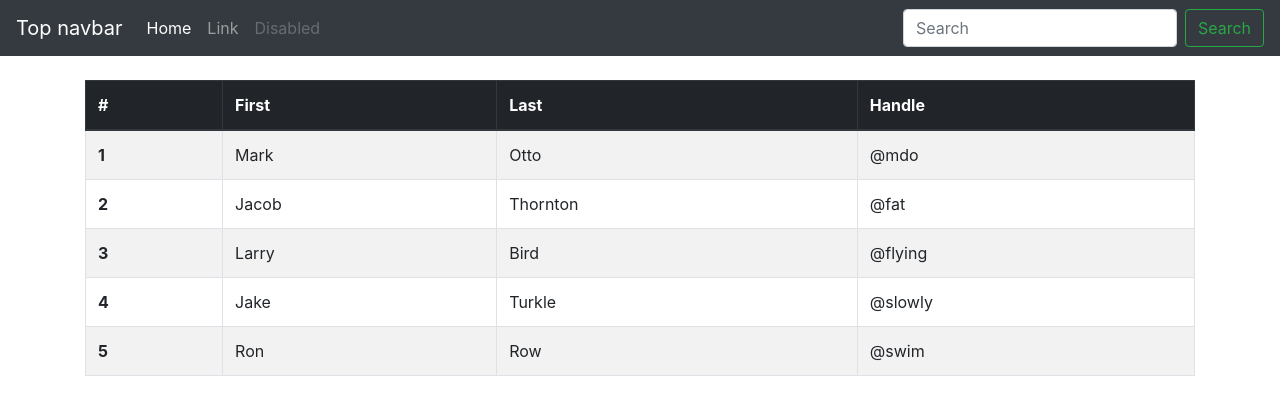
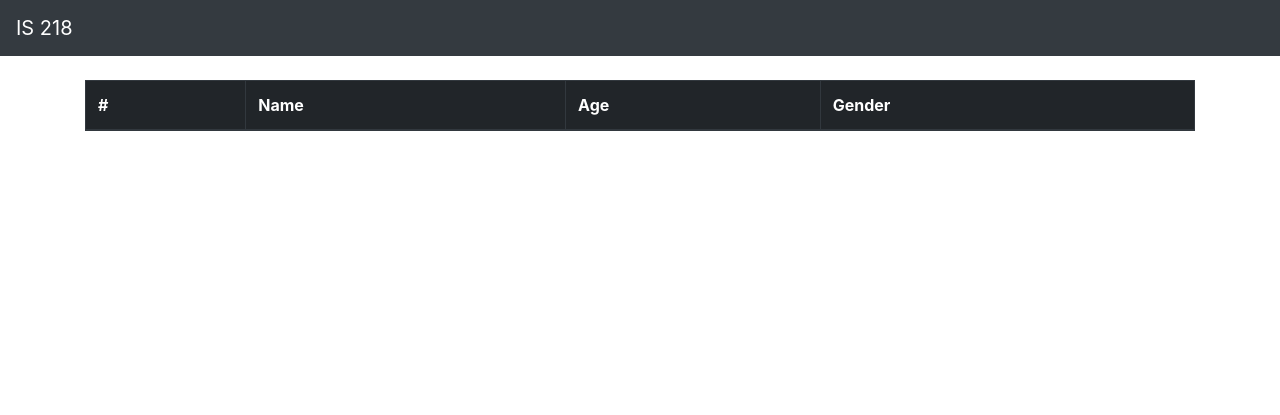
Before and after one commit to NolanCustodio/218_testing, a PHP site: page /docs/index.html in a window 1280 px wide. Shown: the top 415 px of the page. Run offline with PHP 8.4, Linux system fonts and the light colour scheme; lists and menus that the app fills with data are empty.

Commit message:
Prepared table for .csv data

```diff
--- a/docs/index.html
+++ b/docs/index.html
@@ -15,28 +15,8 @@
 <body>
 
 <nav class="navbar navbar-expand-md navbar-dark bg-dark mb-4">
-    <a class="navbar-brand" href="#">Top navbar</a>
-    <button class="navbar-toggler" type="button" data-toggle="collapse" data-target="#navbarCollapse"
-            aria-controls="navbarCollapse" aria-expanded="false" aria-label="Toggle navigation">
-        <span class="navbar-toggler-icon"></span>
-    </button>
-    <div class="collapse navbar-collapse" id="navbarCollapse">
-        <ul class="navbar-nav mr-auto">
-            <li class="nav-item active">
-                <a class="nav-link" href="#">Home <span class="sr-only">(current)</span></a>
-            </li>
-            <li class="nav-item">
-                <a class="nav-link" href="#">Link</a>
-            </li>
-            <li class="nav-item">
-                <a class="nav-link disabled" href="#">Disabled</a>
-            </li>
-        </ul>
-        <form class="form-inline mt-2 mt-md-0">
-            <input class="form-control mr-sm-2" type="text" placeholder="Search" aria-label="Search">
-            <button class="btn btn-outline-success my-2 my-sm-0" type="submit">Search</button>
-        </form>
-    </div>
+    <a class="navbar-brand" href="#">IS 218</a>
+
 </nav>
 
 <main role="main" class="container">
@@ -45,42 +25,13 @@
             <thead class="thead-dark">
             <tr>
                 <th scope="col">#</th>
-                <th scope="col">First</th>
-                <th scope="col">Last</th>
-                <th scope="col">Handle</th>
+                <th scope="col">Name</th>
+                <th scope="col">Age</th>
+                <th scope="col">Gender</th>
             </tr>
             </thead>
             <tbody>
-            <tr>
-                <th scope="row">1</th>
-                <td>Mark</td>
-                <td>Otto</td>
-                <td>@mdo</td>
-            </tr>
-            <tr>
-                <th scope="row">2</th>
-                <td>Jacob</td>
-                <td>Thornton</td>
-                <td>@fat</td>
-            </tr>
-            <tr>
-                <th scope="row">3</th>
-                <td>Larry</td>
-                <td>Bird</td>
-                <td>@flying</td>
-            </tr>
-            <tr>
-                <th scope="row">4</th>
-                <td>Jake</td>
-                <td>Turkle</td>
-                <td>@slowly</td>
-            </tr>
-            <tr>
-                <th scope="row">5</th>
-                <td>Ron</td>
-                <td>Row</td>
-                <td>@swim</td>
-            </tr>
+
             </tbody>
         </table>
     </div>
```
Also changed, not shown: src/File.php (+10 -1 lines), src/index.php (deleted, +0 -9 lines), tests/FileTest.php (+4 -5 lines).
